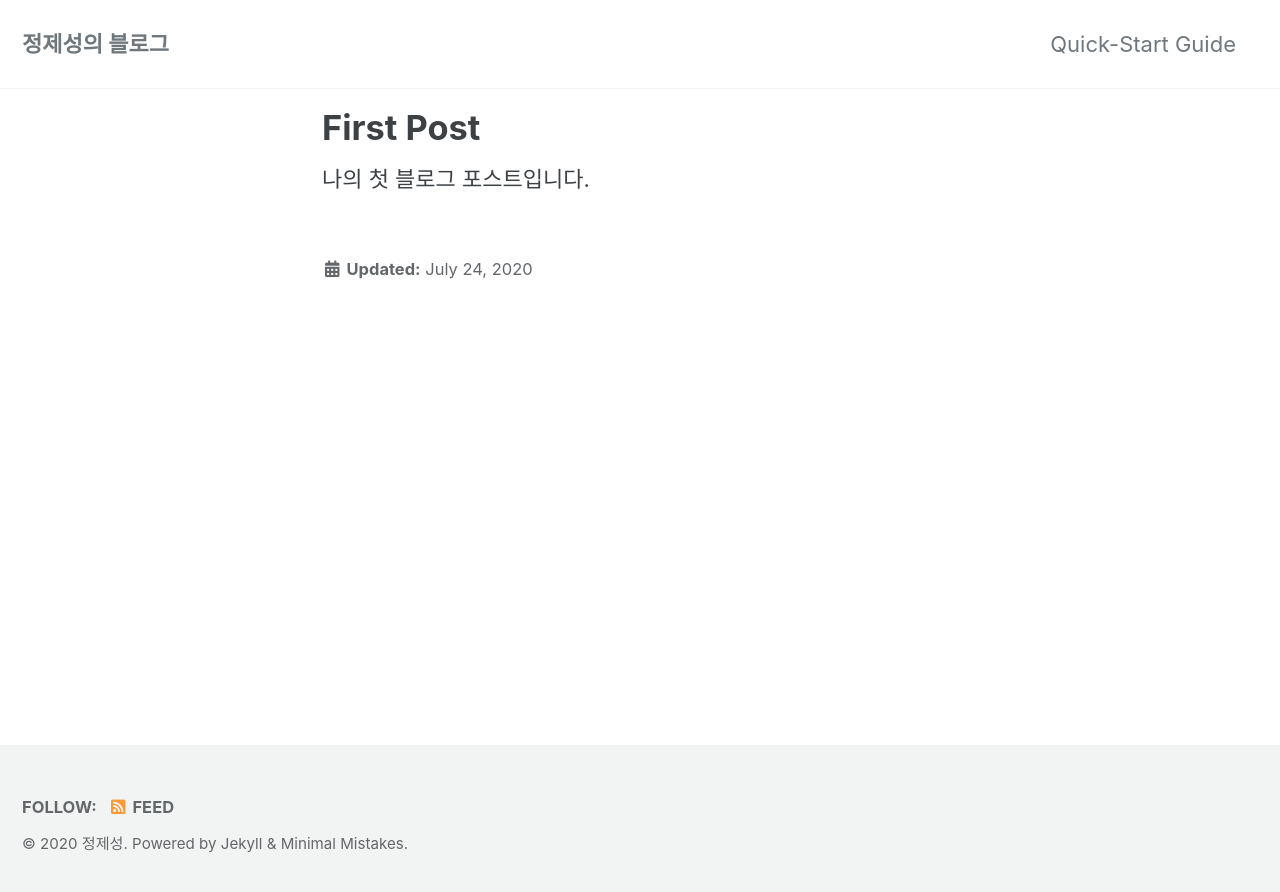
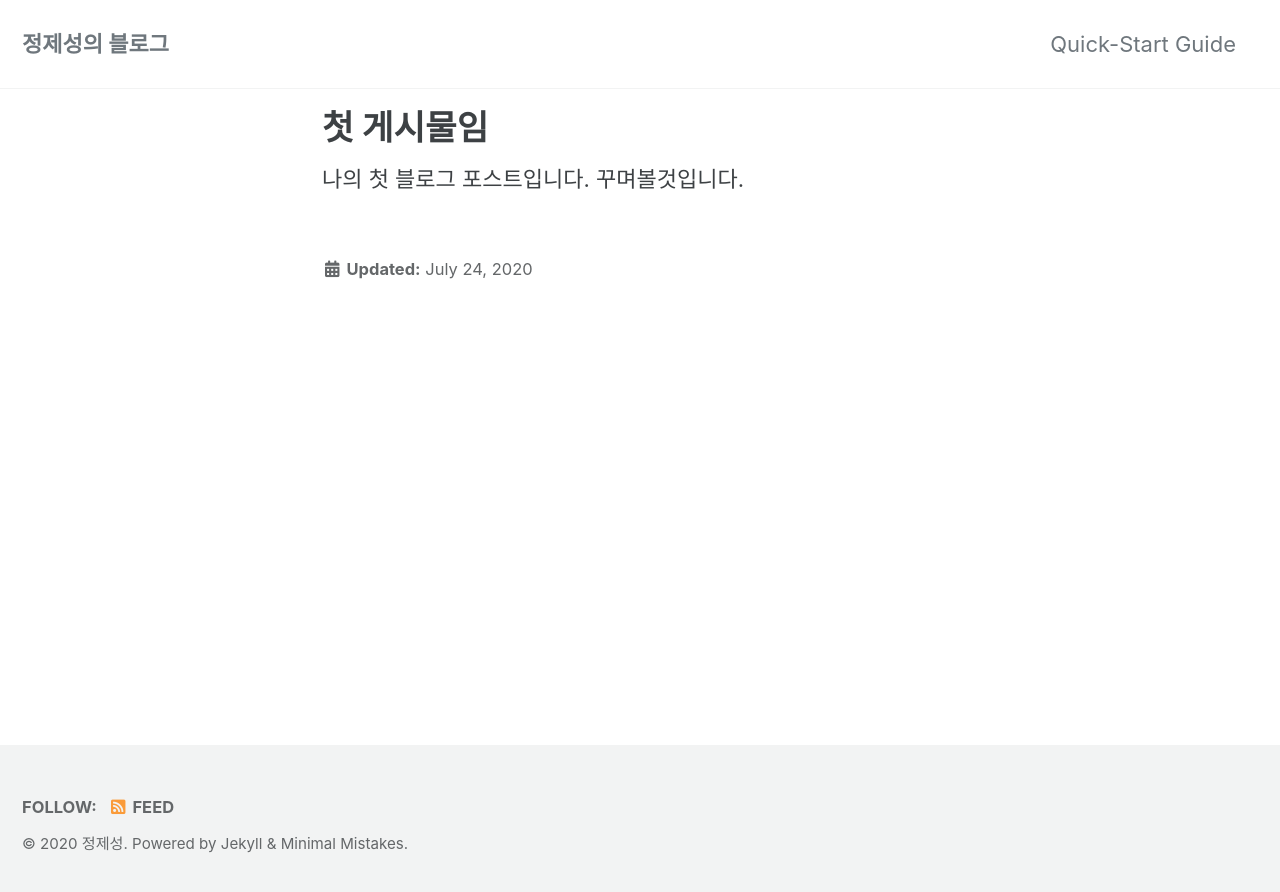
Before and after one commit to Jeseong-Jeong/Jeseong-Jeong.github.io, a Jekyll site: the page built from _posts/2020-07-24-first-post.md, in a window 1280 px wide. Shown: the top 892 px of the page. Built offline with Jekyll 4.4.1, drawn with Linux system fonts in a browser that asks for light colours; cached includes are drawn as plain includes.

Commit message:
Update 2020-07-24-first-post.md

```diff
--- a/_posts/2020-07-24-first-post.md
+++ b/_posts/2020-07-24-first-post.md
@@ -1,12 +1,17 @@
 ---
+
+title: "첫 게시물임"
+
 path: ""
 type: posts
 
 layout: single
 author_profile: false
 read_time: false
-comments: false
+comments: true
 share: false
 related: false
+
 ---
 나의 첫 블로그 포스트입니다.
+꾸며볼것입니다.
```
